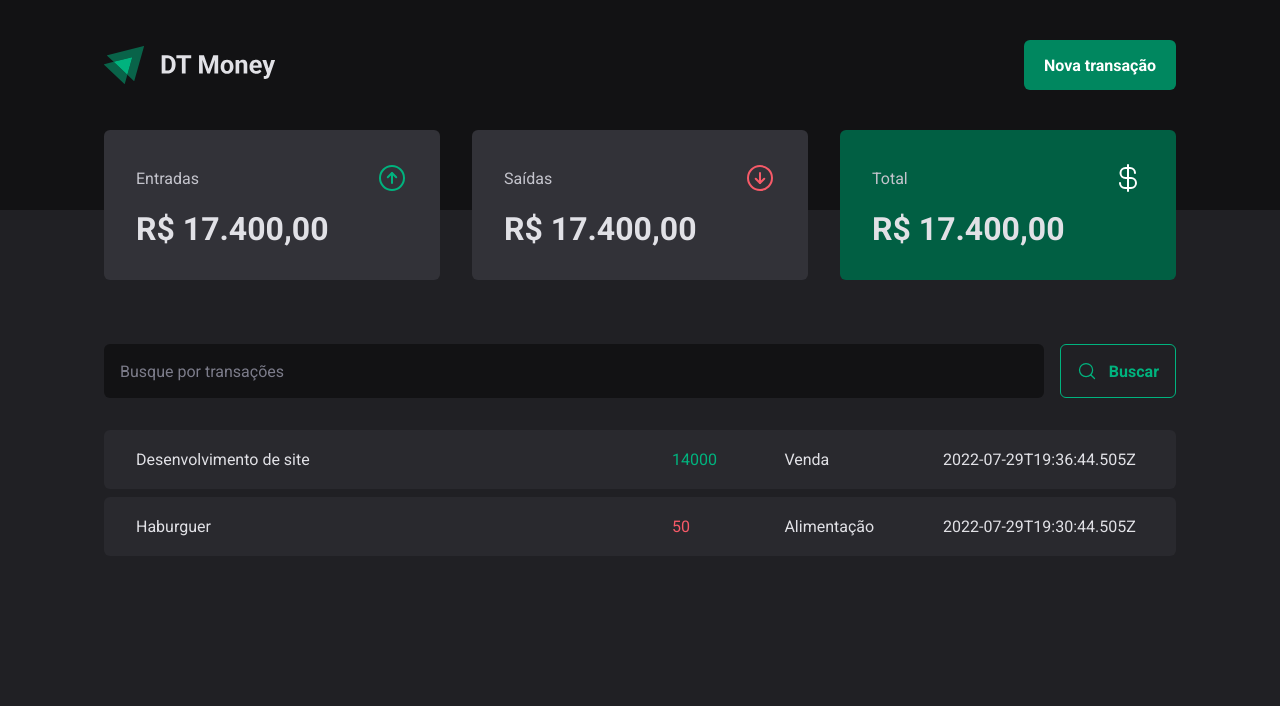
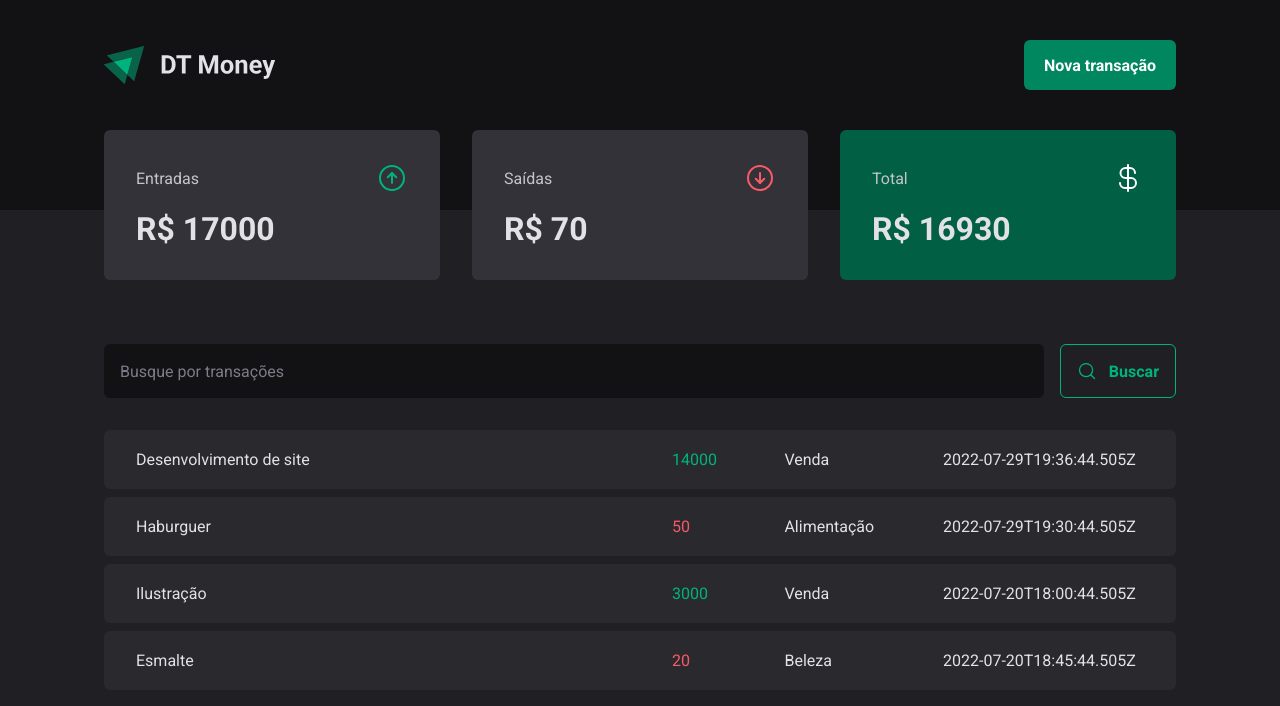
Before and after one commit to taiprogrammer/dt-money, a React (Vite) app: page / in a window 1280 px wide. Shown: the top 706 px of the page. Built offline with nearby package versions, Linux system fonts and the light colour scheme; data requests are answered from the project's data file.

Commit message:
rendering income, outcome and total summary data from server

```diff
--- a/server.json
+++ b/server.json
@@ -15,6 +15,22 @@
             "category": "Alimentação",
             "price": 50,
             "createdAt": "2022-07-29T19:30:44.505Z"
+        },
+        {
+            "id": 3,
+            "description": "Ilustração",
+            "type": "income",
+            "category": "Venda",
+            "price": 3000,
+            "createdAt": "2022-07-20T18:00:44.505Z"
+        },
+        {
+            "id": 4,
+            "description": "Esmalte",
+            "type": "outcome",
+            "category": "Beleza",
+            "price": 20,
+            "createdAt":"2022-07-20T18:45:44.505Z"
         }
     ]
 }
--- a/src/components/Summary/Index.tsx
+++ b/src/components/Summary/Index.tsx
@@ -1,7 +1,28 @@
 import { SummaryCard, SummaryContainer } from "./styles";
 import { ArrowCircleDown, ArrowCircleUp, CurrencyDollar } from "phosphor-react";
+import { useContext } from "react";
+import { TransactionContext } from "../../contexts/TransactionsContext";
 
 export function Summary() {
+  const { transactions } = useContext(TransactionContext);
+  const summary = transactions.reduce(
+    (acc, transaction) => {
+      if (transaction.type === "income") {
+        acc.income += transaction.price;
+        acc.total += transaction.price;
+      } else {
+        acc.outcome += transaction.price;
+        acc.total -= transaction.price;
+      }
+      return acc;
+    },
+    {
+      income: 0,
+      outcome: 0,
+      total: 0,
+    }
+  );
+
   return (
     <SummaryContainer>
       <SummaryCard>
@@ -9,21 +30,21 @@
           <span>Entradas</span>
           <ArrowCircleUp size={32} color="#00b37e" />
         </header>
-        <strong>R$ 17.400,00</strong>
+        <strong>R$ {summary.income}</strong>
       </SummaryCard>
       <SummaryCard>
         <header>
           <span>Saídas</span>
           <ArrowCircleDown size={32} color="#f75a68" />
         </header>
-        <strong>R$ 17.400,00</strong>
+        <strong>R$ {summary.outcome}</strong>
       </SummaryCard>
       <SummaryCard variant="green">
         <header>
           <span>Total</span>
           <CurrencyDollar size={32} color="#ffffff" />
         </header>
-        <strong>R$ 17.400,00</strong>
+        <strong>R$ {summary.total}</strong>
       </SummaryCard>
     </SummaryContainer>
   );
```
